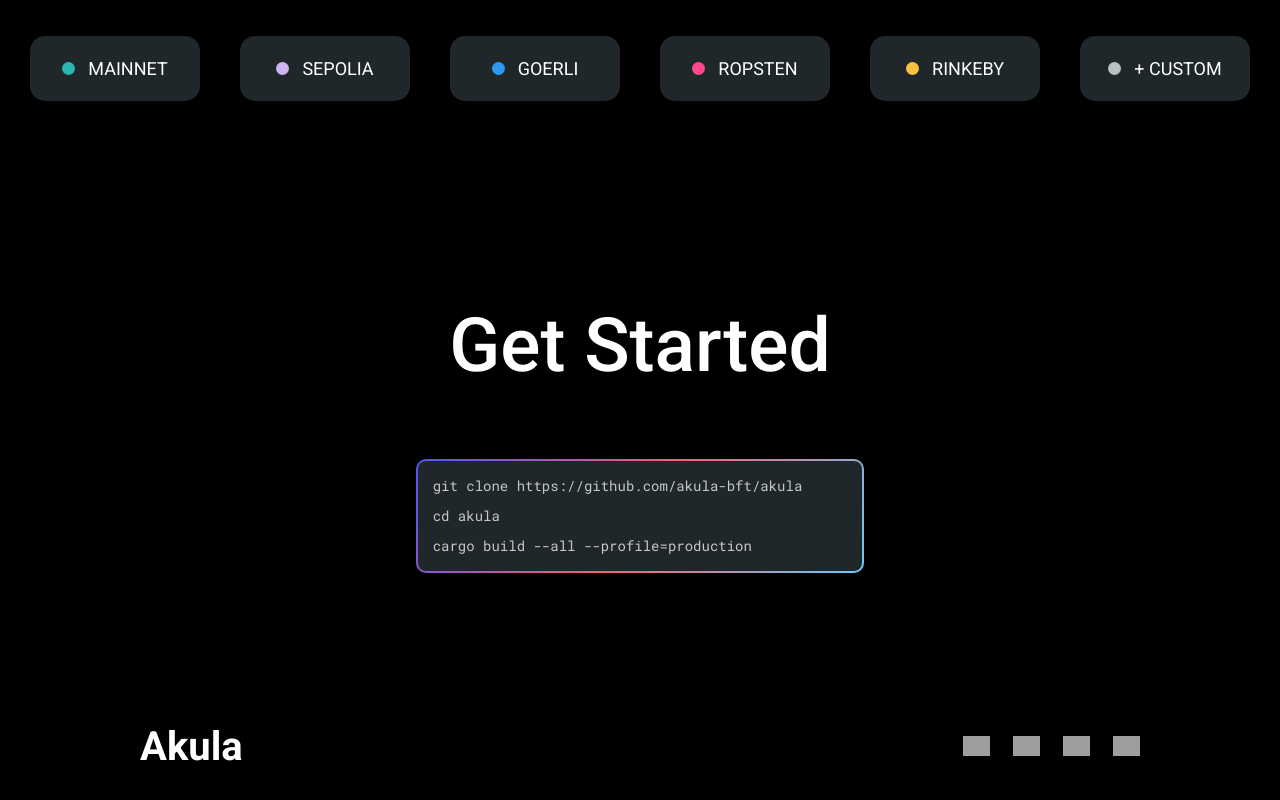
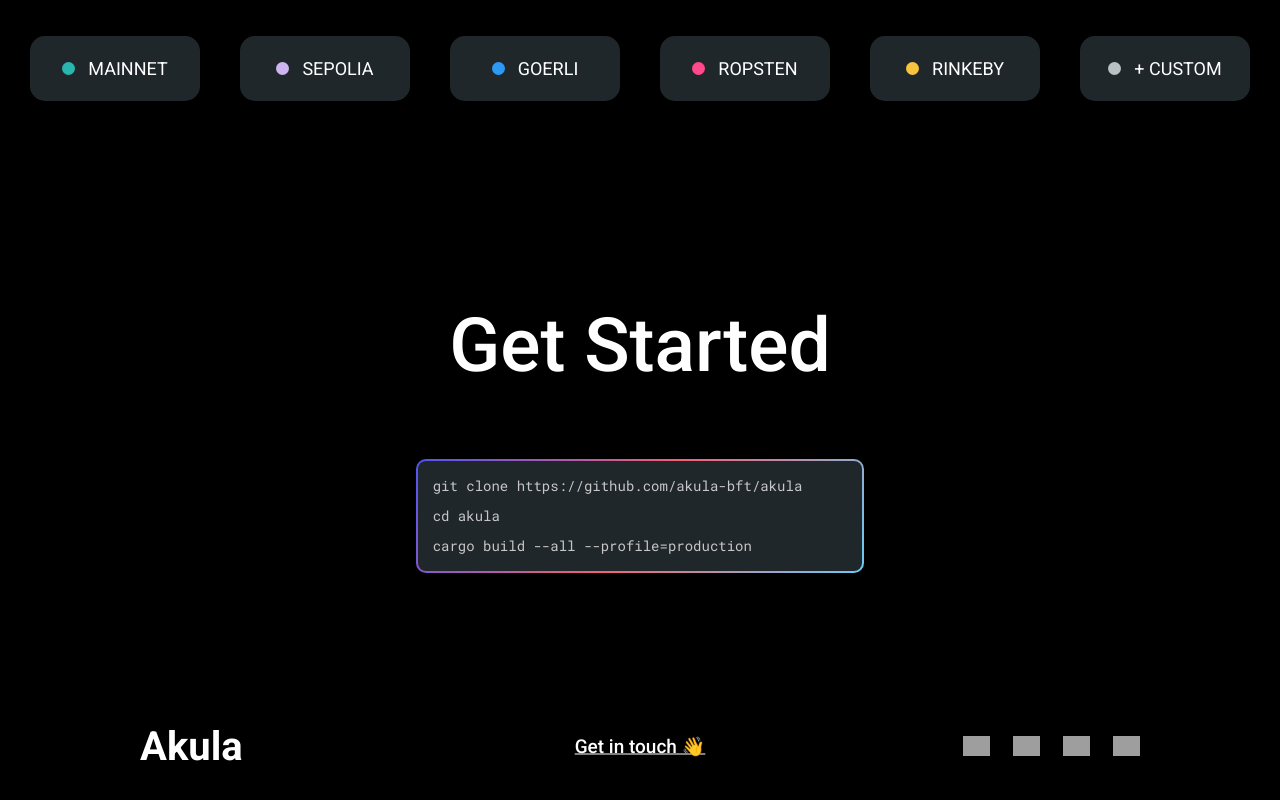
Before and after one commit to akula-bft/website, a React (Create React App) app: page / in a window 1280 px wide. Shown: the part 4078-4878 px from the top of the page. Built offline with nearby package versions, Linux system fonts and the light colour scheme; grey boxes are pictures that could not be loaded.

Commit message:
:rocket: add get in touch to footer

```diff
--- a/src/components/Footer.tsx
+++ b/src/components/Footer.tsx
@@ -1,15 +1,17 @@
 import styled from "styled-components";
+import GetInTouch from "./GetInTouch";
 import Logo from "./Logo";
 import Socials from "./Socials";
 
 const StyledFooter = styled.div`
+  position: relative;
   display: flex;
   align-items: center;
   justify-content: space-between;
-  padding: 1rem;
+  margin: 1rem;
   width: 100%;
   padding: 0 14rem;
-  padding-bottom: 5rem;
+  margin-bottom: 5rem;
   margin-top: 5rem;
 `;
 
@@ -17,6 +19,7 @@ const Footer = () => {
   return (
     <StyledFooter>
       <Logo />
+      <GetInTouch />
       <Socials />
     </StyledFooter>
   );
```
